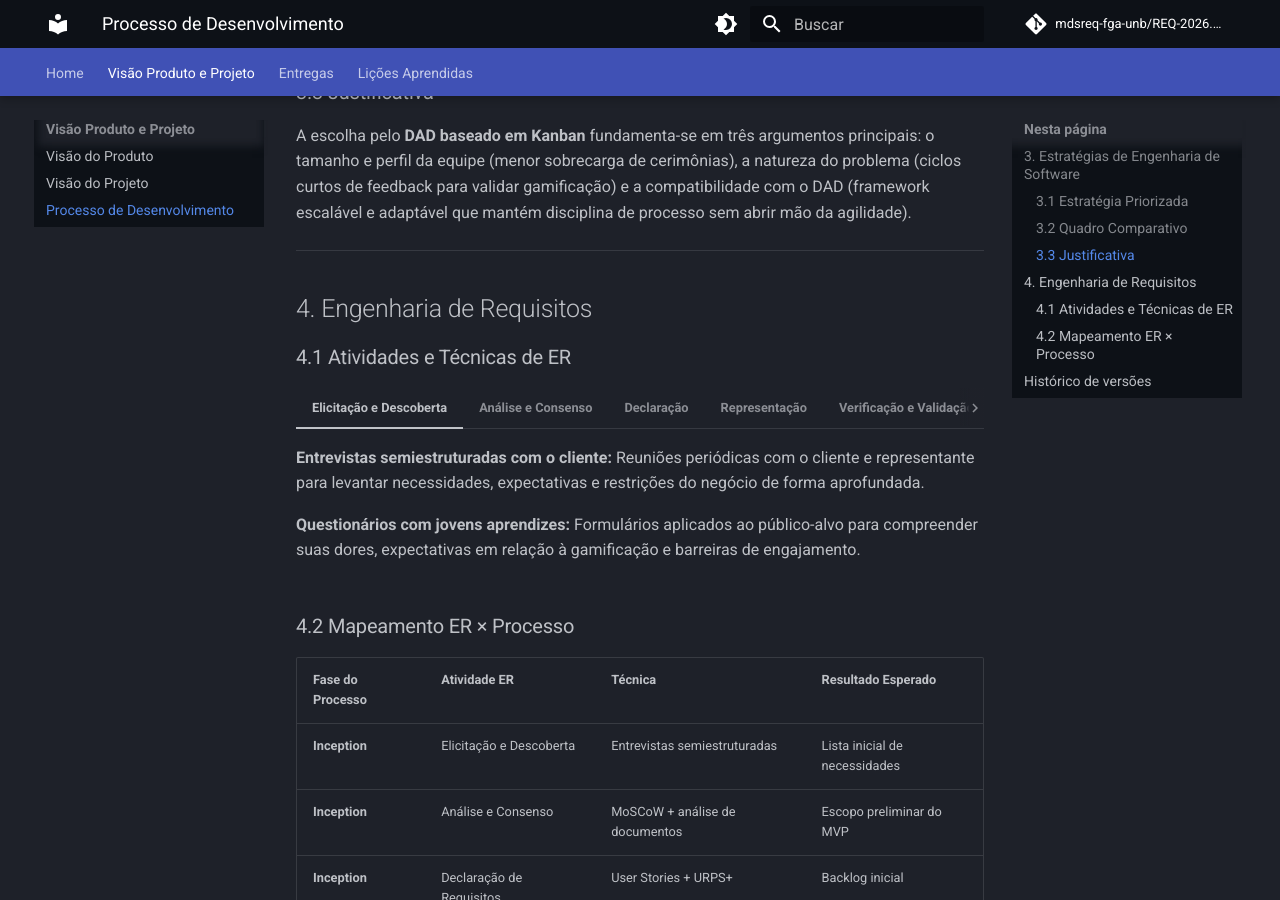
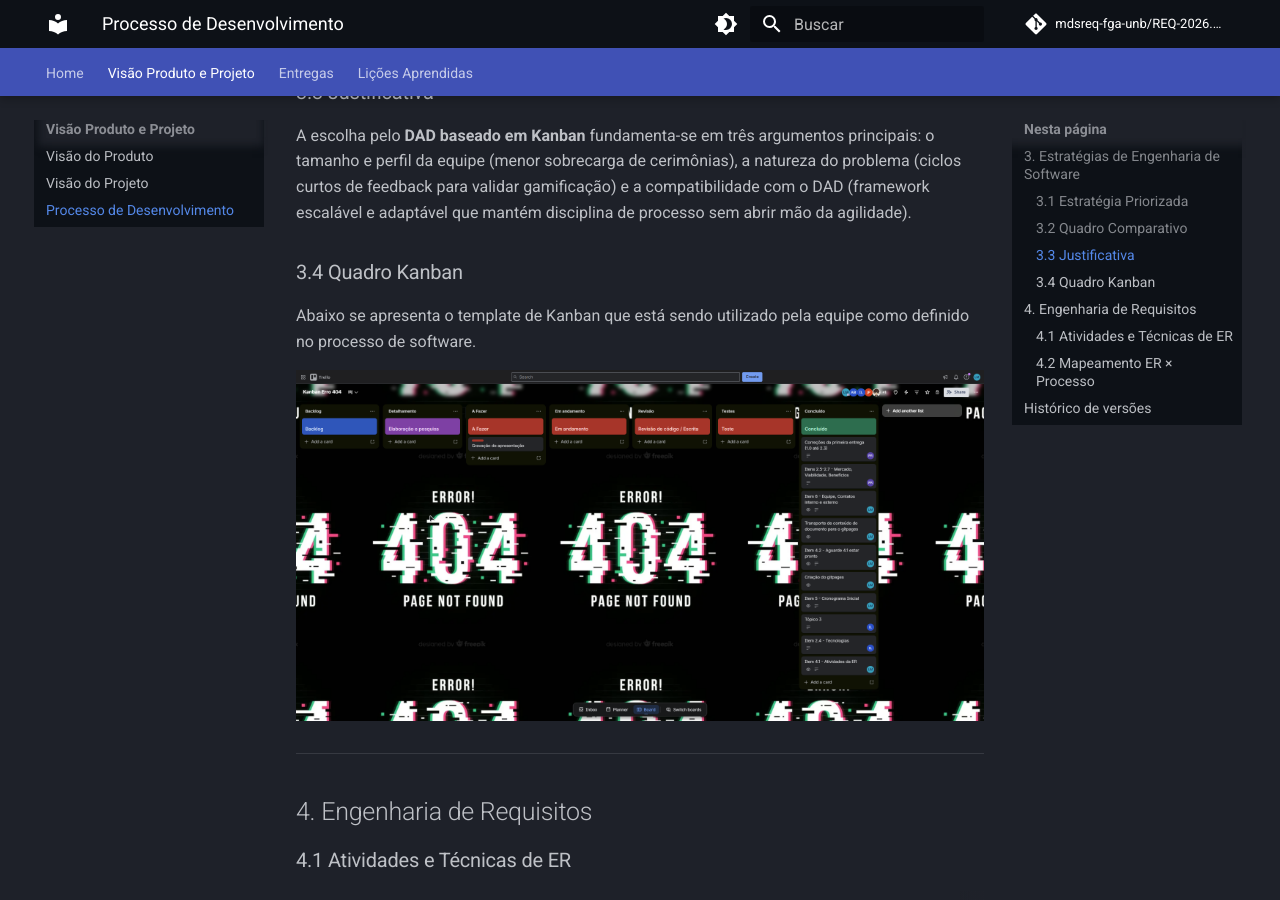
Before and after one commit to mdsreq-fga-unb/REQ-2026.1-T02-ObservatorioJovensTalentos, an MkDocs documentation site: the page built from docs/visao-produto-projeto/processo-desenvolvimento.md, in a window 1280 px wide and 900 px high, scrolled down 1055 px. Built offline with MkDocs 1.6.1 and Material for MkDocs 9.7.7, drawn with Linux system fonts in a browser that asks for light colours; comment, search, counter and statistics services are not loaded.

Commit message:
Updates docs

```diff
--- a/docs/visao-produto-projeto/processo-desenvolvimento.md
+++ b/docs/visao-produto-projeto/processo-desenvolvimento.md
@@ -27,6 +27,12 @@ A abordagem híbrida foi escolhida por combinar a disciplina de planejamento de
 ### 3.3 Justificativa
 
 A escolha pelo **DAD baseado em Kanban** fundamenta-se em três argumentos principais: o tamanho e perfil da equipe (menor sobrecarga de cerimônias), a natureza do problema (ciclos curtos de feedback para validar gamificação) e a compatibilidade com o DAD (framework escalável e adaptável que mantém disciplina de processo sem abrir mão da agilidade).
+
+### 3.4 Quadro Kanban
+
+Abaixo se apresenta o template de Kanban que está sendo utilizado pela equipe como definido no processo de software.
+
+![Quadro Kanban](../assets/images/Kanban_U1.png)
 
 ---
 
```
Also changed, not shown: README.md (+4 -0 lines), docs/visao-produto-projeto/visao-produto.md (+1 -1 lines), docs/assets/images/Ishikawa.jpg (added), docs/assets/images/Kanban_U1.png (added).
